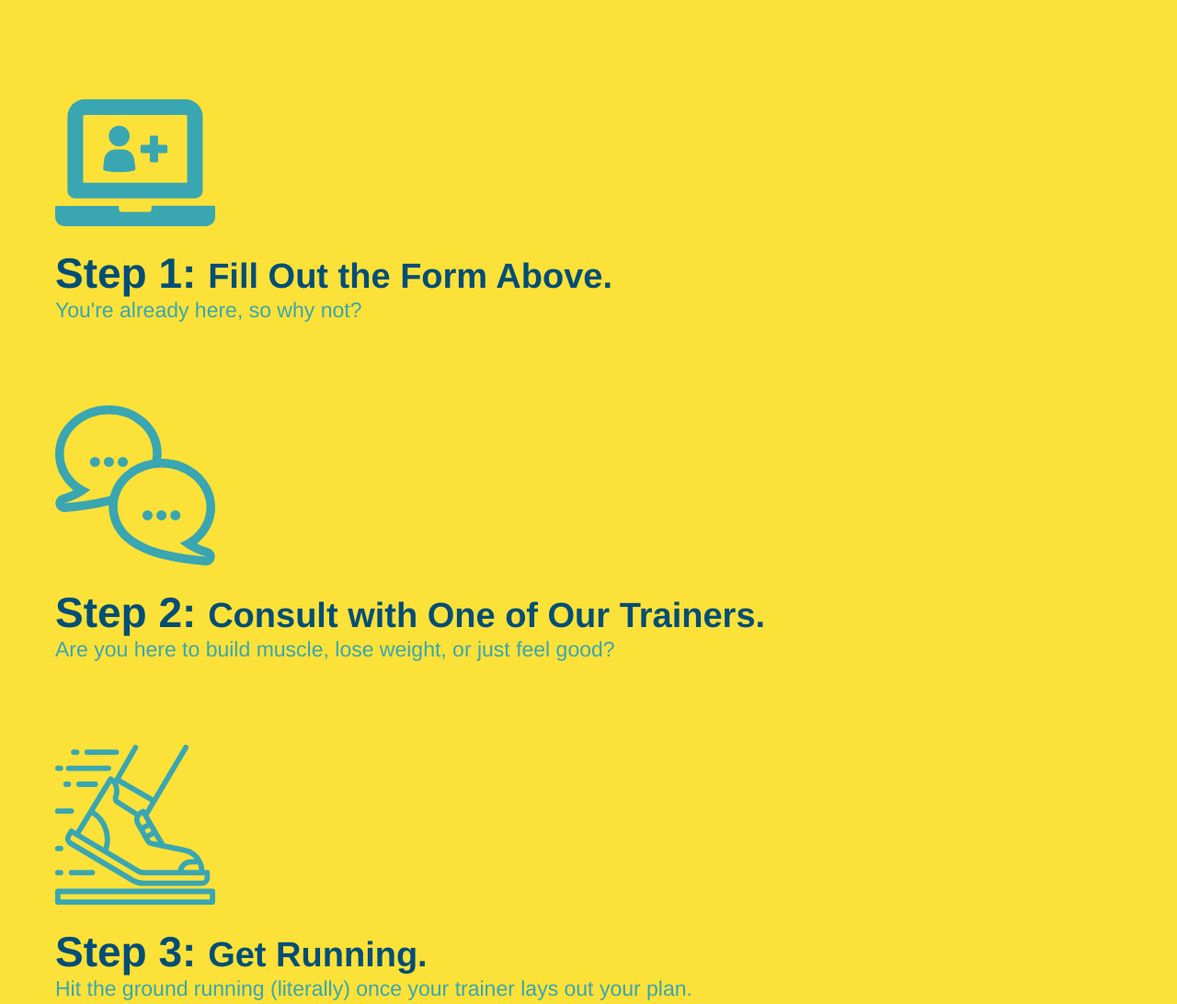
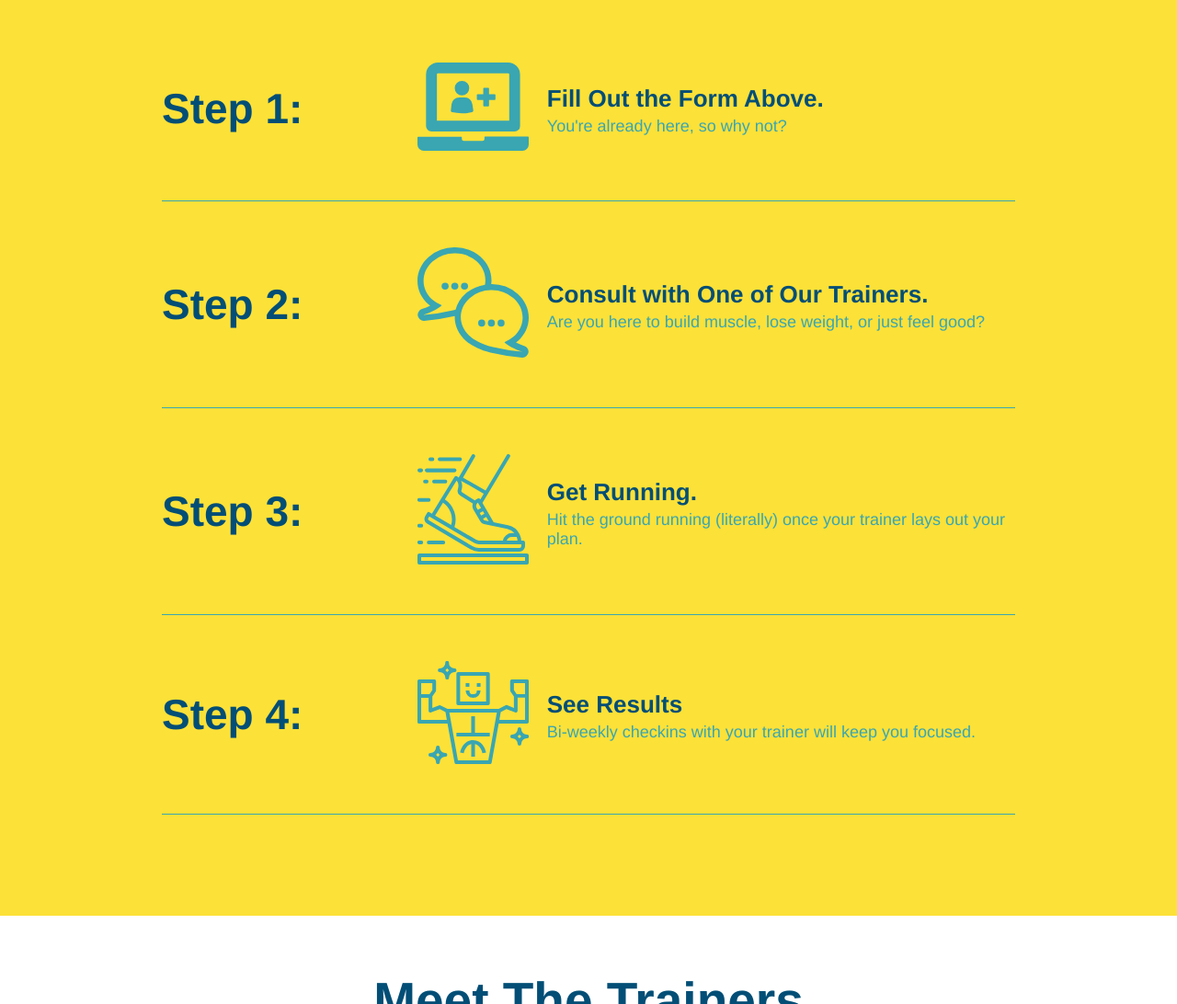
Before and after one commit to linegrind675/run-buddy, a plain HTML site: page index.html in a window 1280 px wide. Shown: the part 1260-2352 px from the top of the page at 92% size. Drawn offline with Linux system fonts and the light colour scheme.

Commit message:
add flexbox to the steps

```diff
--- a/assets/css/style.css
+++ b/assets/css/style.css
@@ -180,28 +180,52 @@ body {
       border-color: #39a6b2;
   }
 
-  .steps div {
-      margin-bottom: 80px;
+  .step {
+      margin: 50px auto;
+      padding-bottom: 50px;
+      width: 80%;
+      border-bottom: 1px solid #39a6b2;
+      display: flex;
+      flex-wrap: wrap;
+      align-items: center;
+      justify-content: space-between;
   }
 
-  .steps img {
-      width: 15%;
-      margin: 10px 0;
+  .step h3 {
+      color: #024e76;
+      font-size: 46px;
+      flex: 1 30%;
   }
 
-  .steps h3 {
-      color: #024e76;
-      font-size: 46px;
-      margin-top: 10px;
+  .step-text p {
+      color: #39a6b2;
+      font-size: 18px;
   }
 
-  .steps p {
-      color: #39a6b2;
-      font-size: 23px;
+  .step-text h4 {
+      font-size: 26px;
+      line-height: 1.5;
+      color: #024e76;
   }
 
-  .steps span {
-      font-size: 38px;
+  .step-text {
+      flex: 12;
+  }
+
+  .step-info {
+      flex: 2 70%;
+      display: flex;
+      flex-wrap: wrap;
+      align-items: center;
+  }
+
+  .step-img {
+      flex: 1 12%;
+      margin-right: 20px;
+  }
+
+  .step-img img {
+      max-width: 100%;
   }
 
   .trainers {
--- a/index.html
+++ b/index.html
@@ -98,28 +98,56 @@
         <div class="flex-row">
             <h2 class="section-title secondary-border">What You Do</h2>
         </div>
-        <div>
+        <div class="step">
+            <h3>Step 1:</h3>
+            <div class="step-info">
+                <div class="step-img">
                     <img src="./assets/images/step-1.svg" alt="" />
-            <h3>Step 1: <span>Fill Out the Form Above.</span></h3>
+                </div>
+                <div class="step-text">
+                    <h4>Fill Out the Form Above.</h4>
                     <p>You're already here, so why not?</p>
                 </div>
+            </div>
+        </div>
 
-        <div>
+        <div class="step">
+            <h3>Step 2:</h3>
+            <div class="step-info">
+                <div class="step-img">
                     <img src="./assets/images/step-2.svg" alt="" />
-            <h3>Step 2: <span>Consult with One of Our Trainers.</span></h3>
+                </div>
+                <div class="step-text">
+                    <h4>Consult with One of Our Trainers.</h4>
                     <p>Are you here to build muscle, lose weight, or just feel good?</p>
                 </div>
+            </div>
+        </div>
 
-        <div>
+        <div class="step">
+            <h3>Step 3:</h3>
+            <div class="step-info">
+                <div class="step-img">
                     <img src="./assets/images/step-3.svg" alt="" />
-            <h3>Step 3: <span>Get Running.</span></h3>
+                </div>
+                <div class="step-text">
+                    <h4>Get Running.</h4>
                     <p>Hit the ground running (literally) once your trainer lays out your plan.</p>
                 </div>
+            </div>
+        </div>
 
-        <div>
+        <div class="step">
+            <h3>Step 4:</h3>
+            <div class="step-info">
+                <div class="step-img">
                     <img src="./assets/images/step-4.svg" alt="" />
-            <h3>Step 4: <span>See Results.</span></h3>
+                </div>
+                <div class="step-text">
+                    <h4>See Results</h4>
                     <p>Bi-weekly checkins with your trainer will keep you focused.</p>
+                </div>
+            </div>
         </div>
     </section>
 
```
Lines whose indentation alone changed are shown as unchanged.
